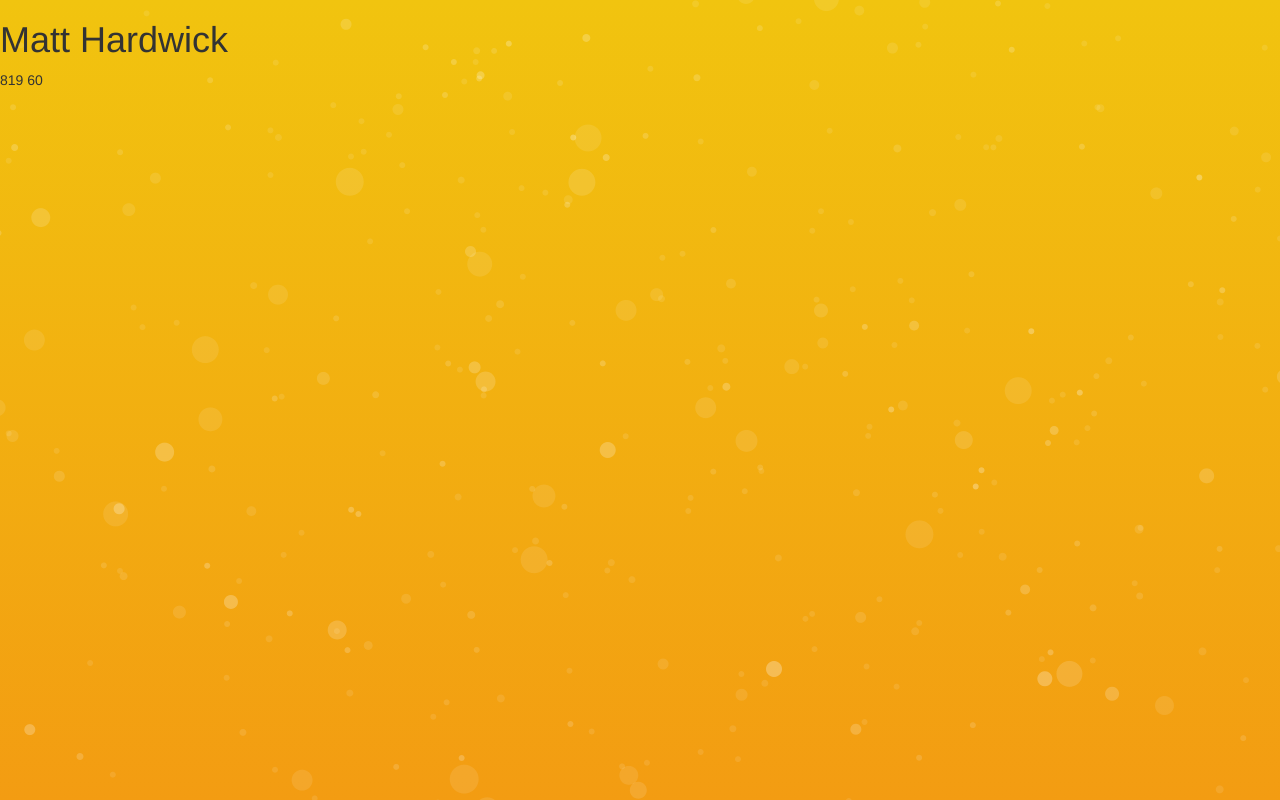
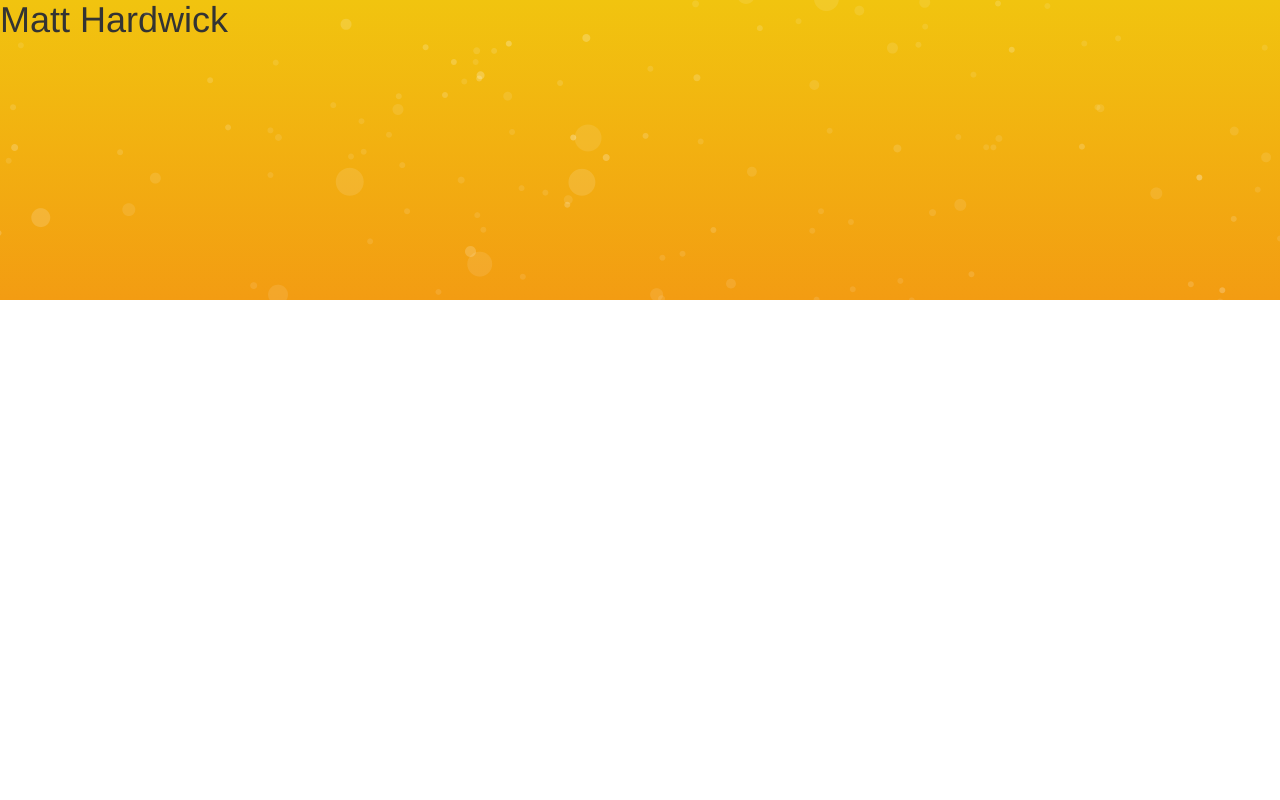
Before and after one commit to matthardwick/lesson-portfolio, a website: page app/index.html in a window 1280 px wide. Drawn offline with nearby package versions, Linux system fonts and the light colour scheme.

Commit message:
placed background canvas correctly

```diff
--- a/app/index.html
+++ b/app/index.html
@@ -25,9 +25,9 @@
   <body>
     <!-- Add your site or app content here -->
       <header class="">
+        <span class="particles"></span>
+        <span class="fps"></span>
         <h1>Matt Hardwick</h1>
-        <span class="particles"></span>
-	      <span class="fps"></span>
       </header>
 
 
--- a/app/scripts/canvas.js
+++ b/app/scripts/canvas.js
@@ -20,7 +20,7 @@ document.addEventListener('DOMContentLoaded', function() {
 		settings.maxSwingRadius = Math.max(c.width, c.height) * settings.maxSwingRadiusRatio;
 		settings.numParticles = Math.min(settings.maxParticles, Math.max(settings.minParticles, Math.round(c.width * c.height * settings.particlesPerPixel)));
 
-		document.getElementsByClassName('particles')[0].textContent = settings.numParticles;
+		// document.getElementsByClassName('particles')[0].textContent = settings.numParticles;
 
 		particles = {};
 		particleIndex = 0;
@@ -83,8 +83,8 @@ document.addEventListener('DOMContentLoaded', function() {
 			for(var i = 0, l = fpsLog.length; i < l; i++){
 				fps += fpsLog[i];
 			}
-			fps = Math.round(fps / fpsLog.length);
-			document.getElementsByClassName('fps')[0].textContent = fps;
+			// fps = Math.round(fps / fpsLog.length);
+			// document.getElementsByClassName('fps')[0].textContent = fps;
 		}
 
 		ctx.clearRect(0, 0, c.width, c.height);
--- a/app/styles/style.css
+++ b/app/styles/style.css
@@ -1,11 +1,23 @@
 html {
-  height: 100%;
+
 }
 
 body {
+  height: 100%;
+  margin-top: -20px;
+
+}
+
+header {
   background: #f1c40f;
   background: -webkit-linear-gradient(#f1c40f, #f39c12);
   background: linear-gradient(#f1c40f, #f39c12);
+  height: 300px;
+
+}
+
+span {
+  height: 100%;
 }
 
 canvas {
```
